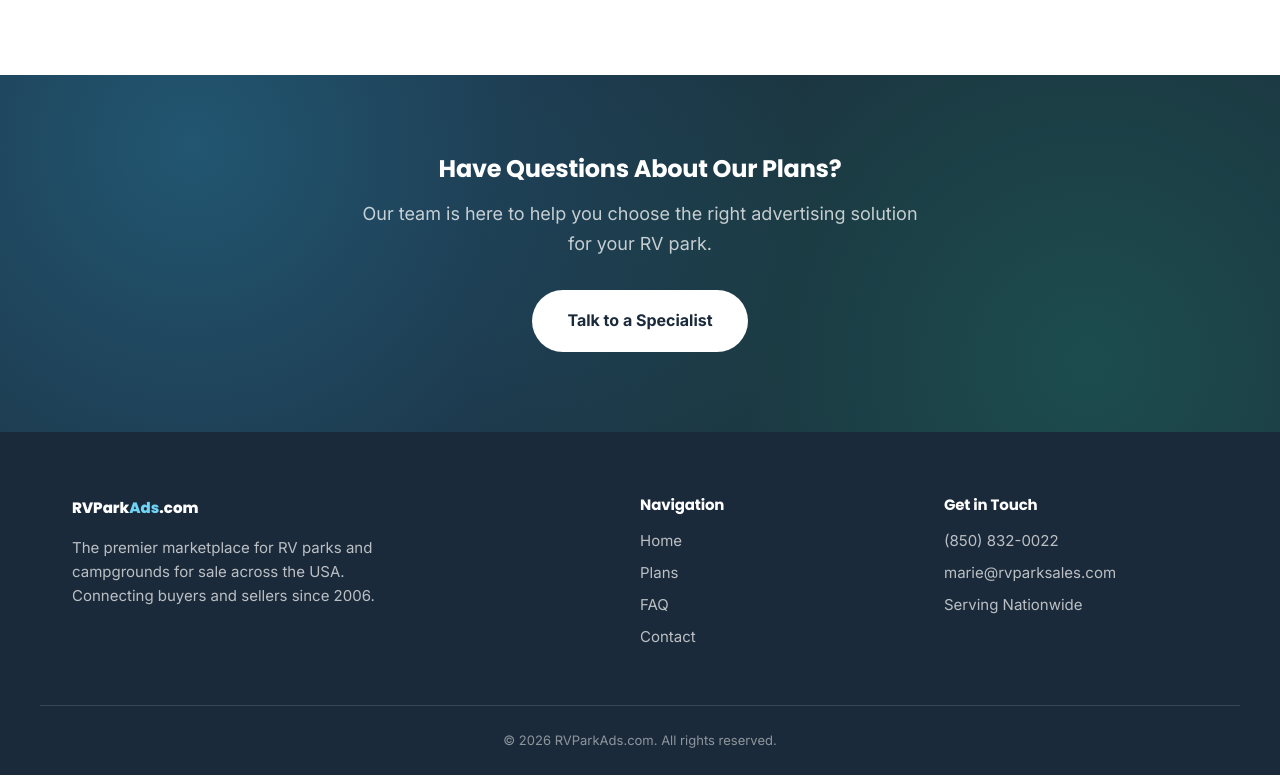
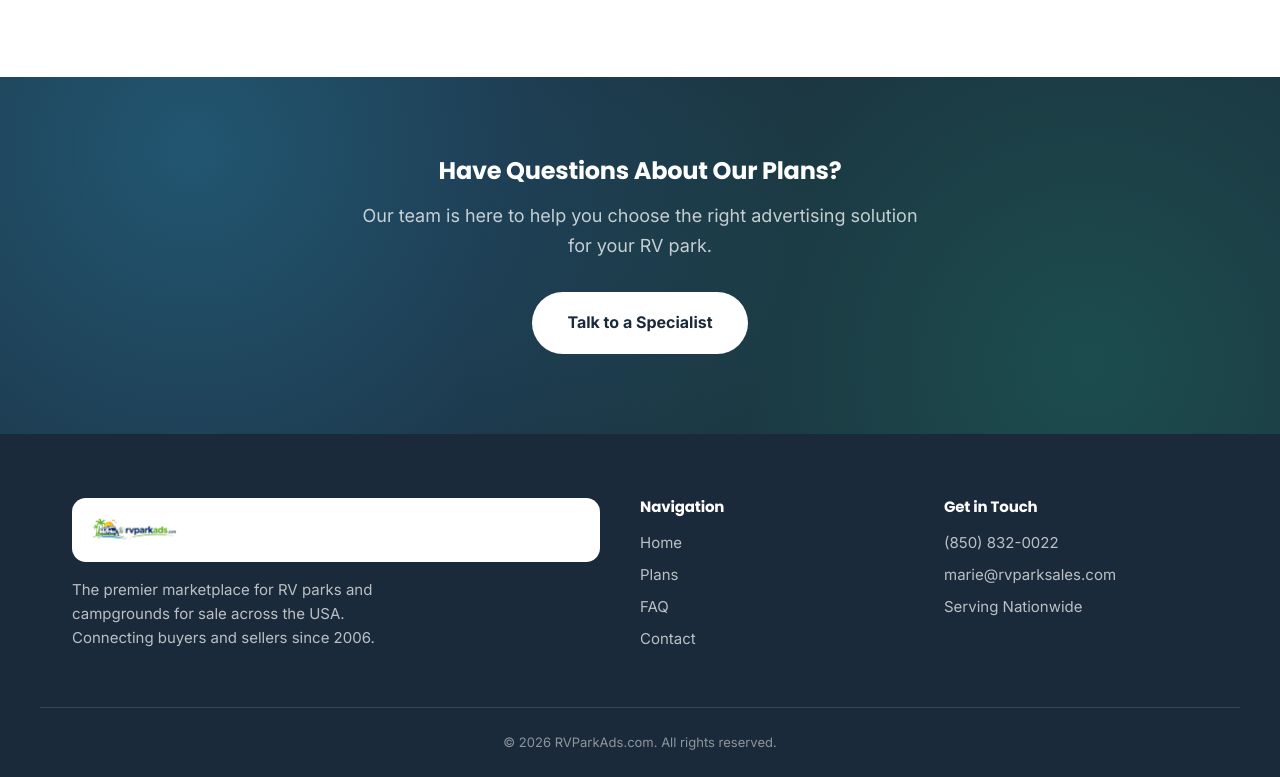
Before and after one commit to Subhan-Tanveer/rvparkads, a website built with Vite: page index.html in a window 1280 px wide. Shown: the part 3104-3881 px from the top of the page. Built offline with nearby package versions, Linux system fonts and the light colour scheme; some packages are replaced by stand-ins of ours; files whose address does not match are found by name.

Commit message:
Enlarge header logo, add favicon, fix footer logo legibility
- Header logo: 40px -> 58px (was reading as too small)
- Added the icon-only symbol as the site favicon across all pages
- Footer now also uses the real transparent logo instead of text,
  but wrapped in a white rounded chip — the logo's ink is dark navy,
  which would be invisible directly on the footer's navy background
  even with a transparent PNG (transparency removes the backing box,
  not the text's own color), so the white chip gives it something to
  actually contrast against

```diff
--- a/index.html
+++ b/index.html
@@ -3,6 +3,7 @@
 <head>
   <meta charset="UTF-8">
   <meta name="viewport" content="width=device-width, initial-scale=1.0">
+  <link rel="icon" type="image/png" href="/images/favicon.png">
   <title>Advertise Your RV Park For Sale — RVParkAds.com</title>
   <meta name="description" content="Get your RV park in front of thousands of qualified buyers. Choose an advertising plan and go live today — no agent involved.">
   <link rel="preconnect" href="https://fonts.googleapis.com">
@@ -157,7 +158,7 @@
   <footer class="site-footer">
     <div class="wrap footer-inner">
       <div>
-        <a href="index.html" class="logo">RVPark<span>Ads</span>.com</a>
+        <a href="index.html" class="logo-img-link footer-logo-chip"><img src="/images/transparent-logo.png" alt="RVParkAds.com" class="logo-img"></a>
         <p class="footer-blurb">The premier marketplace for RV parks and campgrounds for sale across the USA. Connecting buyers and sellers since 2006.</p>
       </div>
       <div>
--- a/src/css/main.css
+++ b/src/css/main.css
@@ -7,7 +7,9 @@
 .logo { font-family: var(--font-display); font-weight: 800; font-size: 1.25rem; color: var(--navy); }
 .logo span { color: var(--blue); }
 .logo-img-link { display: flex; align-items: center; flex-shrink: 0; }
-.logo-img { height: 40px; width: auto; display: block; }
+.logo-img { height: 58px; width: auto; display: block; }
+.footer-logo-chip { display: inline-flex; align-items: center; background: var(--white); padding: 10px 18px; border-radius: var(--radius-md); }
+.footer-logo-chip .logo-img { height: 44px; }
 .site-nav-pill { display: flex; gap: var(--sp-4); }
 .site-nav-pill a { font-weight: 600; font-size: 0.9375rem; color: var(--navy-dim); transition: color 0.2s ease; }
 .site-nav-pill a:hover { color: var(--blue-dark); }
```
Also changed, not shown: complete-listing.html (+1 -0 lines), dashboard.html (+1 -0 lines), listing-detail.html (+1 -0 lines), login.html (+1 -0 lines), public/images/favicon.png (added).
